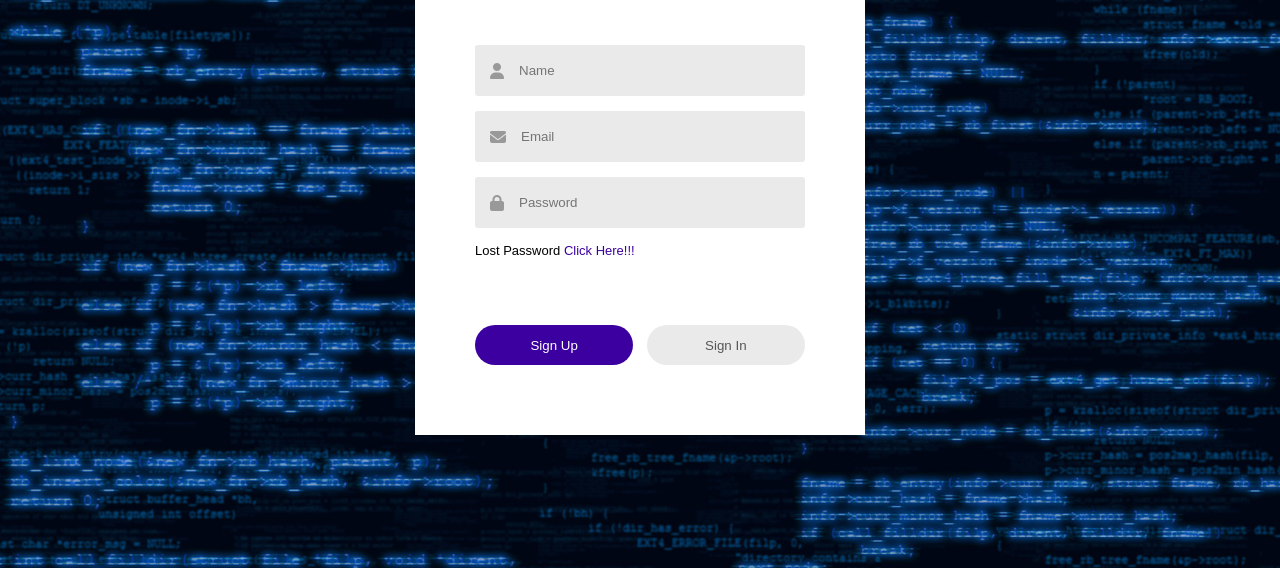
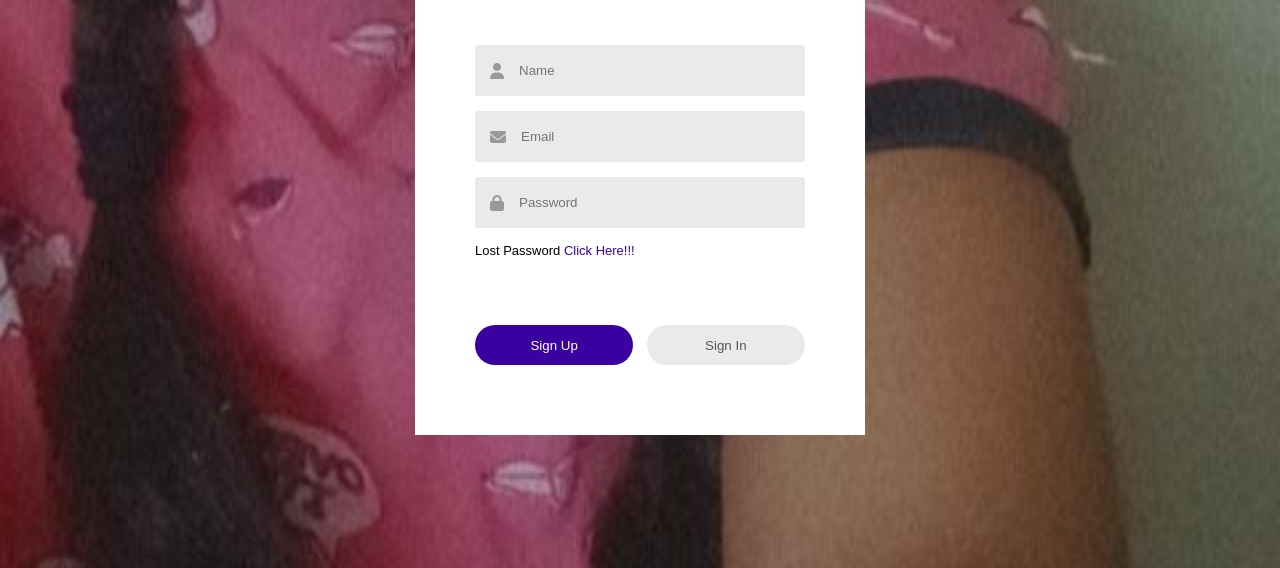
Before and after one commit to SaiTharun01/Login-Page, a plain HTML site: page index.html in a window 1280 px wide. Shown: the part 232-800 px from the top of the page. Drawn offline with Linux system fonts and the light colour scheme.

Commit message:
Add files via upload

```diff
--- a/style.css
+++ b/style.css
@@ -8,7 +8,7 @@
 .container{
     width: 100%;
     height: 100vh;
-    background-image:  url(background.png);
+    background-image:  url(IMG-20220501-WA0021.jpg);
     background-position: center;
     background-size: cover;
     position: relative;
```
Also changed, not shown: IMG-20220501-WA0021.jpg (added).
